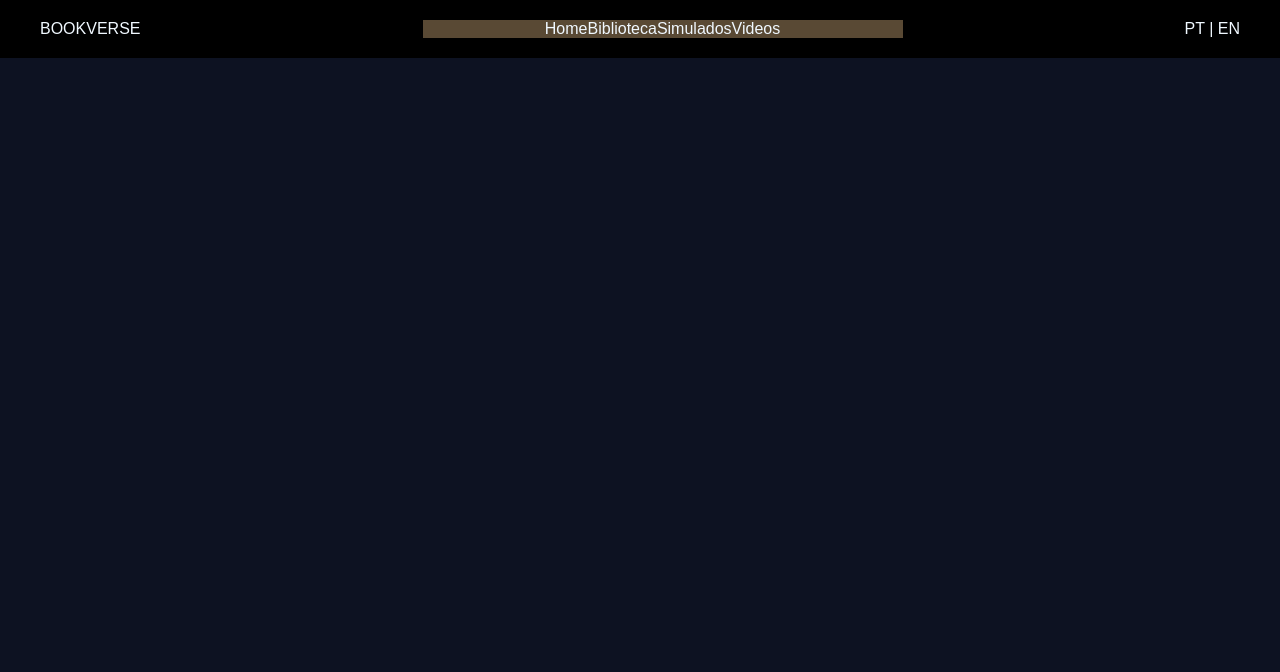
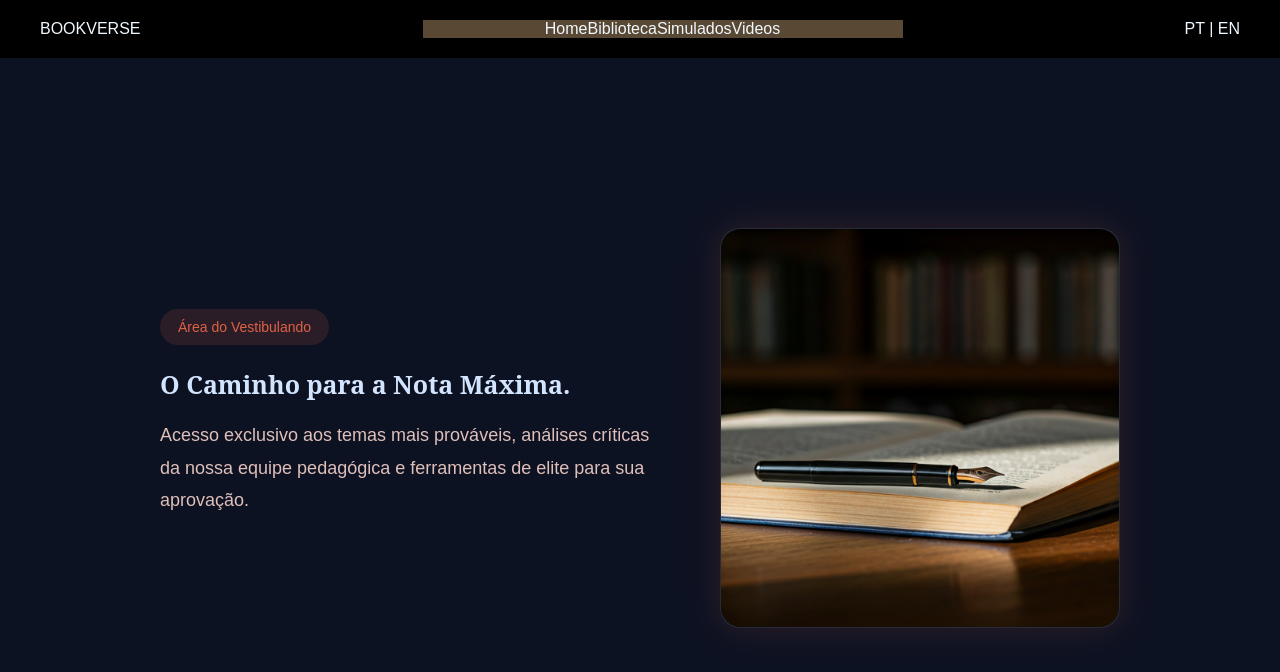
Before and after one commit to Melfreitass/BookVerse-front, a React (Vite) app in the folder BookVerse/: page / in a window 1280 px wide. Shown: the top 672 px of the page. Built offline with nearby package versions, Linux system fonts and the light colour scheme.

Commit message:
feat: inicia pagina de dicas e temas de redação

```diff
--- a/BookVerse/src/App.jsx
+++ b/BookVerse/src/App.jsx
@@ -1,12 +1,14 @@
-import { BrowserRouter, Routes, Route } from "react-router-dom"
+import { BrowserRouter } from "react-router-dom"
 
 import Header from './components/Header/Header.jsx'
+import Dicas from './pages/Dicas/Dicas.jsx';
 
 
 function App() {
     return (
         <BrowserRouter>
             <Header />
+            <Dicas />
         </BrowserRouter>
     );
 }
--- a/BookVerse/src/pages/Dicas/Dicas.jsx
+++ b/BookVerse/src/pages/Dicas/Dicas.jsx
@@ -0,0 +1,27 @@
+import styles from './Dicas.module.css';
+import livro from '../../assets/livro.png';
+
+function Dicas() {
+    return (
+        <section className={styles.container}>
+            <main className={styles.home}>
+                <div className={styles.content}>
+                    <span className={styles.tag}>Área do Vestibulando</span>
+
+                    <h1>O Caminho para a Nota Máxima.</h1>
+
+                    <p>
+                        Acesso exclusivo aos temas mais prováveis, análises críticas da nossa equipe
+                        pedagógica e ferramentas de elite para sua aprovação.
+                    </p>
+                </div>
+
+                <div className={styles.img}>
+                    <img src={livro} alt="Livro" />
+                </div>
+            </main>
+        </section>
+    );
+}
+
+export default Dicas;
--- a/BookVerse/src/pages/Dicas/Dicas.module.css
+++ b/BookVerse/src/pages/Dicas/Dicas.module.css
@@ -0,0 +1,72 @@
+@import url('https://fonts.googleapis.com/css2?family=Manrope:wght@200..800&display=swap');
+
+.container {
+    width: 100%;
+    min-height: 100vh;
+    background: #0d1222;
+    padding: 0 8%;
+}
+
+.home {
+    min-height: calc(100vh - 90px);
+    display: flex;
+    align-items: center;
+    justify-content: center;
+    gap: 60px;
+}
+
+.content {
+    max-width: 500px;
+}
+
+.tag {
+    display: inline-block;
+    padding: 10px 18px;
+    border-radius: 999px;
+    background: rgba(255, 106, 74, 0.12);
+    color: #de6246;
+    font-size: 14px;
+    margin-bottom: 24px;
+}
+
+.content h1 {
+    color: #d3e4fe;
+    font-size: 25px;
+    line-height: 1.2;
+    margin-bottom: 20px;
+    font-family: 'Noto Serif', serif;
+}
+
+.content p {
+    color: #dfbfba;
+    font-size: 18px;
+    line-height: 1.8;
+}
+
+.img {
+    width: 100%;
+    max-width: 400px;
+    margin-top: 30px;
+    border-radius: 20px;
+    background: rgba(255, 255, 255, 0.03);
+    border: 1px solid rgba(255, 255, 255, 0.08);
+    box-shadow: 0 0 35px rgba(255, 106, 74, 0.15);
+}
+
+.img img {
+    width: 100%;
+    height: auto;
+    display: block;
+    border-radius: 20px;
+}
+
+
+@media (max-width: 900px) {
+
+    .home {
+        flex-direction: column;
+        text-align: center;
+        padding: 60px ;
+    }
+
+}
```
Also changed, not shown: BookVerse/src/assets/livro.png (added), 1 other file (tests, documents, lock files or other folders).
